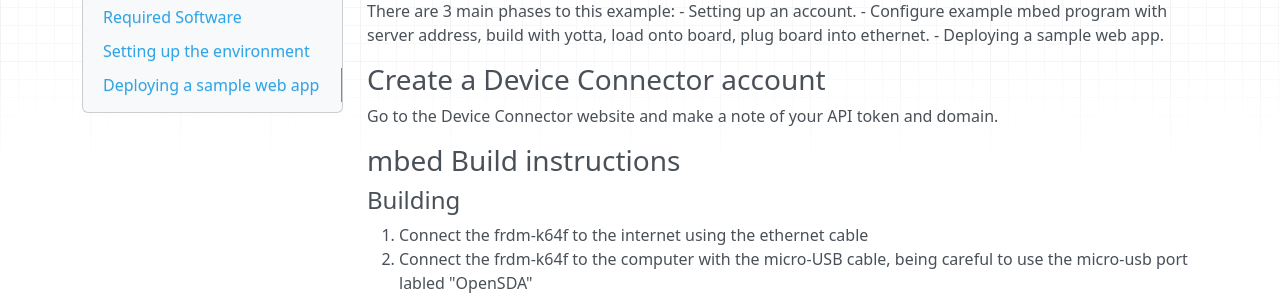
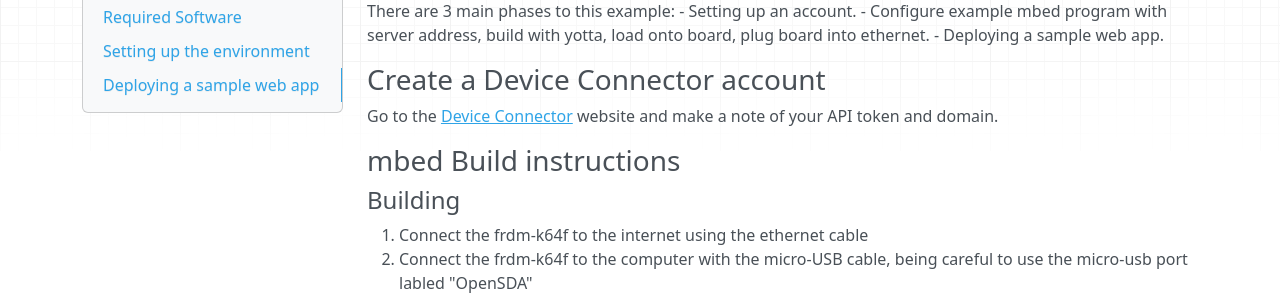
Before and after one commit to rainierwolfcastle/docs, an MkDocs documentation site: the page built from Docs/GettingStarted/Intro.md, in a window 1280 px wide and 900 px high, scrolled down 312 px. Shown: the part 155-454 px from the top of the window. Built offline with MkDocs 1.6.1, drawn with Linux system fonts in a browser that asks for light colours; nearby versions of some CDN libraries; old or Windows-style settings are respelled for this version of MkDocs; part of the change alters nothing that is shown.

Commit message:
missed a url

```diff
--- a/Docs/GettingStarted/Intro.md
+++ b/Docs/GettingStarted/Intro.md
@@ -22,7 +22,7 @@ There are 3 main phases to this example:
 
 ### Create a Device Connector account
 
-Go to the Device Connector website and make a note of your API token and domain.
+Go to the [Device Connector](connector.mbed.org) website and make a note of your API token and domain.
 
 ### mbed Build instructions
 
```
